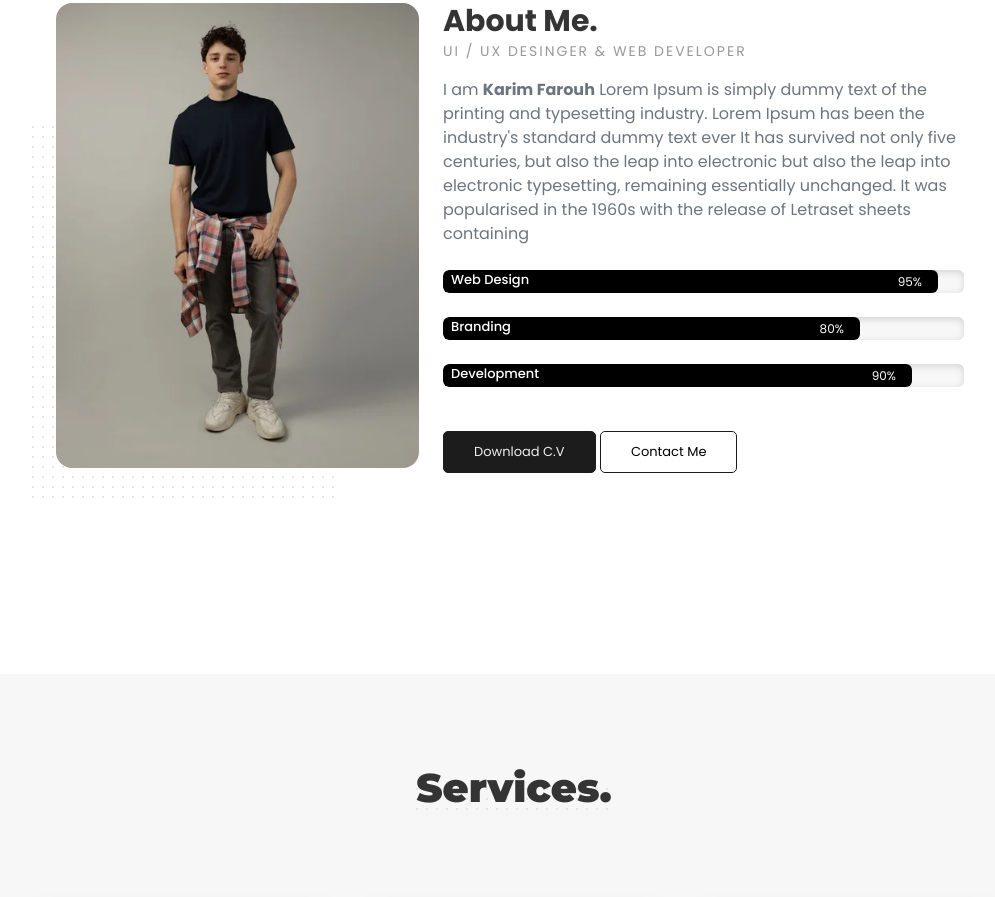
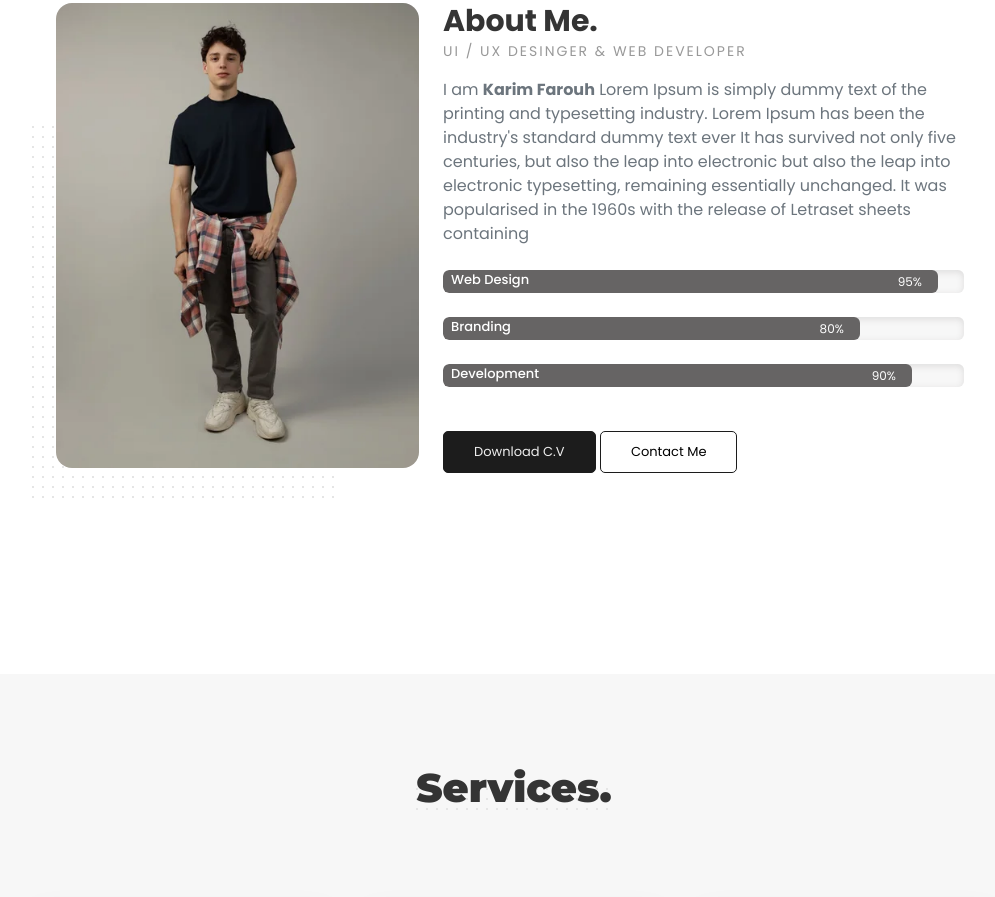
Before and after one commit to Kareem-Mohamed-Farouh/Daniels, a plain HTML site: page index.html in a window 1280 px wide. Shown: the part 939-1836 px from the top of the page, without its empty margins (126-1121 px from the left). Drawn offline with nearby package versions, Linux system fonts and the light colour scheme.

Commit message:
change color of progress

```diff
--- a/css/style.css
+++ b/css/style.css
@@ -454,7 +454,7 @@ body {
 }
 .progress {
   background: #f7f7f7;
-  box-shadow: 0px 2px 7px rgba(0, 0, 0, 0.15) inset;
+  box-shadow: 0px 2px 7px rgba(81, 71, 71, 0.15) inset;
 }
 .skills h6 {
   font-size: 13px;
@@ -465,12 +465,15 @@ body {
 }
 .skills .one div {
   width: 95%;
+  background-color: #666464;
 }
 .skills .two div {
   width: 80%;
+  background-color: #666464;
 }
 .skills .three div {
   width: 90%;
+  background-color: #666464;
 }
 .skills .progress {
   height: 23px;
--- a/index.html
+++ b/index.html
@@ -176,9 +176,7 @@
                           aria-valuemax="100"
                         >
                           <h6 class="ms-2">Web Design</h6>
-                          <div
-                            class="progress-bar bg-black text-end rounded-2 px-3"
-                          >
+                          <div class="progress-bar text-end rounded-2 px-3">
                             95%
                           </div>
                         </div>
@@ -188,7 +186,7 @@
                         >
                           <h6 class="ms-2">Branding</h6>
                           <div
-                            class="progress-bar bg-black text-white text-end rounded-2 px-3"
+                            class="progress-bar text-white text-end rounded-2 px-3"
                           >
                             80%
                           </div>
@@ -199,7 +197,7 @@
                         >
                           <h6 class="ms-2">Development</h6>
                           <div
-                            class="progress-bar bg-black text-white text-end rounded-2 px-3"
+                            class="progress-bar text-white text-end rounded-2 px-3"
                           >
                             90%
                           </div>
@@ -1180,7 +1178,7 @@
                           <div class="memb-desc">
                             <h4>John Doe</h4>
                             <h5 class="text-uppercase fw-bolder">
-                              Full-Stack Developer
+                              Full Developer
                             </h5>
                           </div>
                         </div>
```
